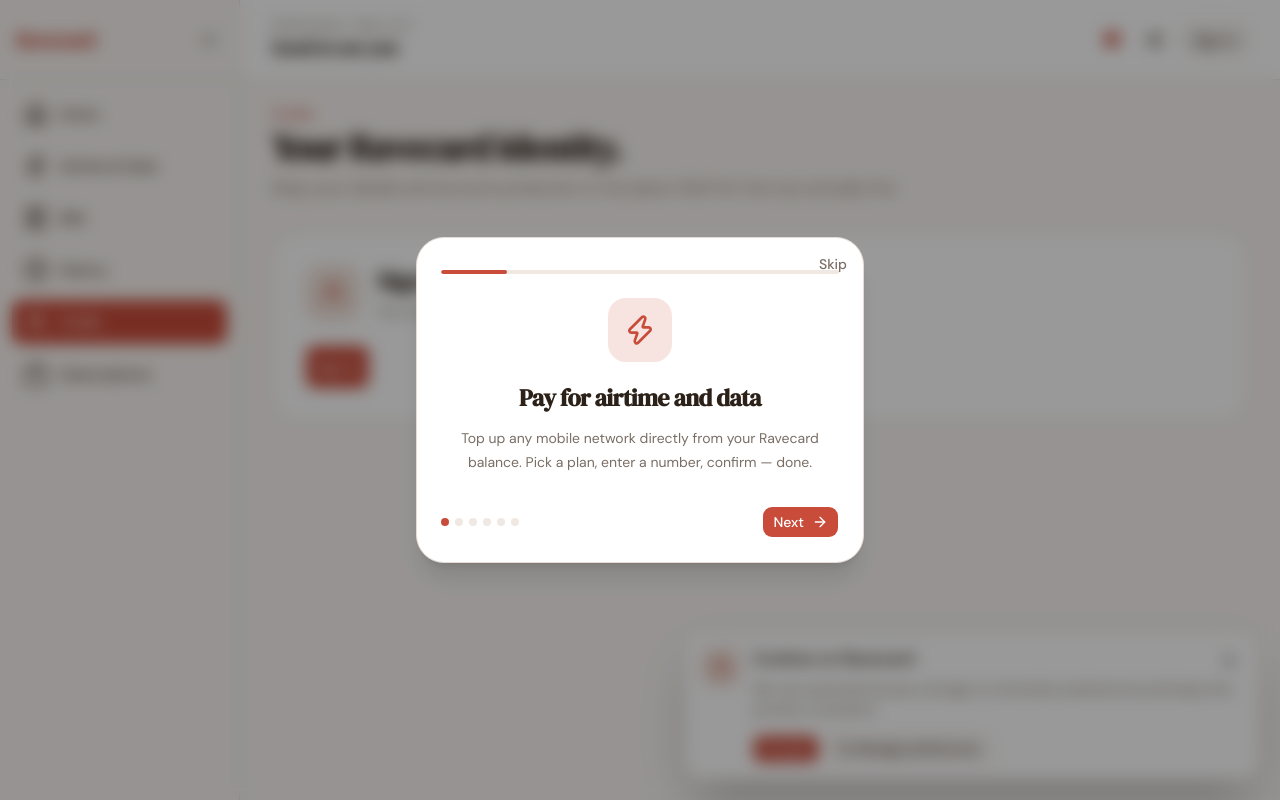
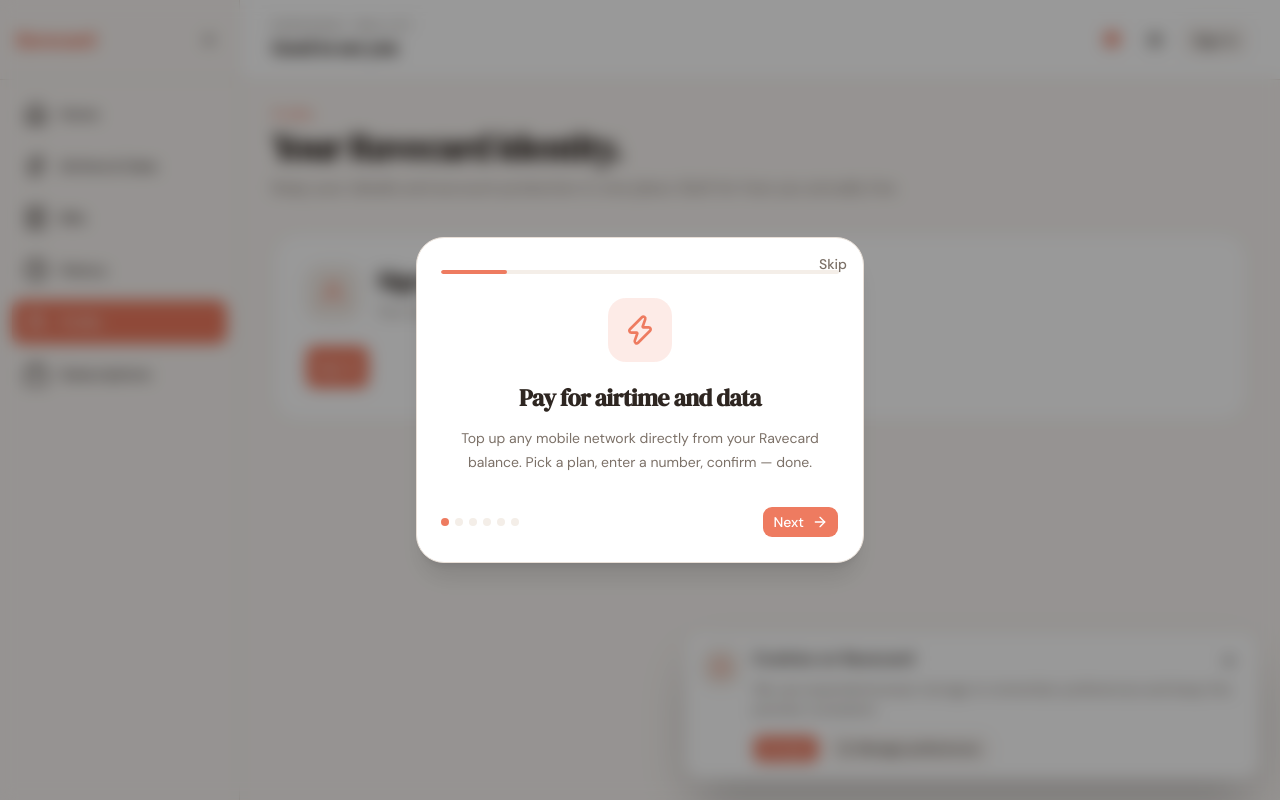
Before and after one commit to paularrey/nexus, a Next.js app: page /profile in a window 1280 px wide. Built offline with nearby package versions, Linux system fonts and the light colour scheme.

Commit message:
feat: rebuild theme system with warm light/dark palettes

```diff
--- a/app/globals.css
+++ b/app/globals.css
@@ -25,13 +25,15 @@
   --color-chart-1: var(--chart-1);
   --color-ring: var(--ring);
   --color-success: var(--success);
-  --gradient-cta: var(--gradient-cta);
   --color-danger: var(--danger);
+  --color-warning: var(--warning);
   --color-input: var(--input);
   --color-border: var(--border);
   --color-destructive: var(--destructive);
   --color-accent-foreground: var(--accent-foreground);
   --color-accent: var(--accent);
+  --color-surface-alt: var(--surface-alt);
+  --color-surface: var(--surface);
   --color-muted-foreground: var(--muted-foreground);
   --color-muted: var(--muted);
   --color-secondary-foreground: var(--secondary-foreground);
@@ -51,79 +53,86 @@
   --radius-4xl: calc(var(--radius) * 2.6);
 }
 
+/* ── LIGHT PALETTE (hard default) ─────────────────── */
 :root {
-  --background: #FAF6F3;
-  --foreground: #2C2118;
-  --card: #FFFFFF;
-  --card-foreground: #2C2118;
-  --popover: #FFFFFF;
-  --popover-foreground: #2C2118;
-  --primary: #C94C3A;
+  --background: #faf6f3;
+  --surface: #ffffff;
+  --surface-alt: #f4eee8;
+  --foreground: #2e2621;
+  --muted-foreground: #7c7168;
+  --card: #ffffff;
+  --card-foreground: #2e2621;
+  --popover: #ffffff;
+  --popover-foreground: #2e2621;
+  --primary: #ee7b60;
   --primary-foreground: #ffffff;
-  --secondary: #F2E4DC;
-  --secondary-foreground: #C94C3A;
-  --muted: #F0E8E2;
-  --muted-foreground: #7A6E65;
-  --accent: #C94C3A;
+  --secondary: #f4eee8;
+  --secondary-foreground: #ee7b60;
+  --muted: #f4eee8;
+  --accent: #ee7b60;
   --accent-foreground: #ffffff;
-  --success: #2D8A5E;
-  --danger: #B83527;
-  --destructive: #B83527;
-  --border: #E5DAD3;
-  --input: #E5DAD3;
-  --ring: #C94C3A;
-  --gradient-cta: linear-gradient(135deg, #A63D2C, #C94C3A);
+  --success: #4c9a6a;
+  --danger: #d9534f;
+  --destructive: #d9534f;
+  --warning: #d4a017;
+  --border: #e8dfd7;
+  --input: #e8dfd7;
+  --ring: #ee7b60;
   --chart-1: oklch(0.87 0 0);
   --chart-2: oklch(0.556 0 0);
   --chart-3: oklch(0.439 0 0);
   --chart-4: oklch(0.371 0 0);
   --chart-5: oklch(0.269 0 0);
   --radius: 0.625rem;
-  --sidebar: #FAF6F3;
-  --sidebar-foreground: #2C2118;
-  --sidebar-primary: #C94C3A;
+  --sidebar: #faf6f3;
+  --sidebar-foreground: #2e2621;
+  --sidebar-primary: #ee7b60;
   --sidebar-primary-foreground: #ffffff;
-  --sidebar-accent: #F2E4DC;
-  --sidebar-accent-foreground: #C94C3A;
-  --sidebar-border: #E5DAD3;
-  --sidebar-ring: #C94C3A;
+  --sidebar-accent: #f4eee8;
+  --sidebar-accent-foreground: #ee7b60;
+  --sidebar-border: #e8dfd7;
+  --sidebar-ring: #ee7b60;
 }
 
+/* ── DARK PALETTE (toggle only) ───────────────────── */
 .dark {
-  --background: #121212;
-  --foreground: #F0EAE5;
-  --card: #1A1A1A;
-  --card-foreground: #F0EAE5;
-  --popover: #1A1A1A;
-  --popover-foreground: #F0EAE5;
-  --primary: #D45A48;
-  --primary-foreground: #ffffff;
-  --secondary: #242424;
-  --secondary-foreground: #D45A48;
-  --muted: #1E1E1E;
-  --muted-foreground: #8A7E75;
-  --accent: #D45A48;
-  --accent-foreground: #ffffff;
-  --success: #34D399;
-  --danger: #EF4444;
-  --destructive: #EF4444;
-  --border: #2A2A2A;
-  --input: #2A2A2A;
-  --ring: #D45A48;
-  --gradient-cta: linear-gradient(135deg, #A63D2C, #D45A48);
+  --background: #221d1a;
+  --surface: #2c2622;
+  --surface-alt: #37302b;
+  --foreground: #f5ede6;
+  --muted-foreground: #a89b90;
+  --card: #2c2622;
+  --card-foreground: #f5ede6;
+  --popover: #2c2622;
+  --popover-foreground: #f5ede6;
+  --primary: #f08870;
+  --primary-foreground: #221d1a;
+  --secondary: #37302b;
+  --secondary-foreground: #f08870;
+  --muted: #37302b;
+  --muted-foreground: #a89b90;
+  --accent: #f08870;
+  --accent-foreground: #221d1a;
+  --success: #5fae7d;
+  --danger: #e06a66;
+  --destructive: #e06a66;
+  --warning: #e0b341;
+  --border: #473e38;
+  --input: #473e38;
+  --ring: #f08870;
   --chart-1: oklch(0.87 0 0);
   --chart-2: oklch(0.556 0 0);
   --chart-3: oklch(0.439 0 0);
   --chart-4: oklch(0.371 0 0);
   --chart-5: oklch(0.269 0 0);
-  --sidebar: #161616;
-  --sidebar-foreground: #F0EAE5;
-  --sidebar-primary: #D45A48;
-  --sidebar-primary-foreground: #ffffff;
-  --sidebar-accent: #242424;
-  --sidebar-accent-foreground: #D45A48;
-  --sidebar-border: #2A2A2A;
-  --sidebar-ring: #D45A48;
+  --sidebar: #2c2622;
+  --sidebar-foreground: #f5ede6;
+  --sidebar-primary: #f08870;
+  --sidebar-primary-foreground: #221d1a;
+  --sidebar-accent: #37302b;
+  --sidebar-accent-foreground: #f08870;
+  --sidebar-border: #473e38;
+  --sidebar-ring: #f08870;
 }
 
 @layer base {
```
